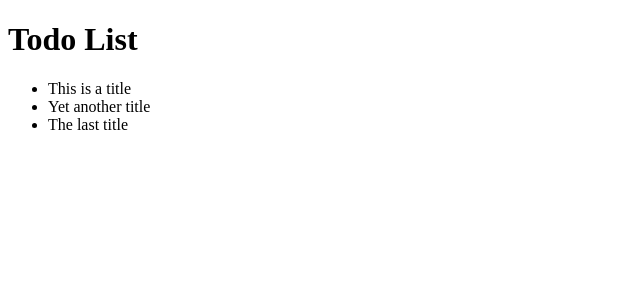
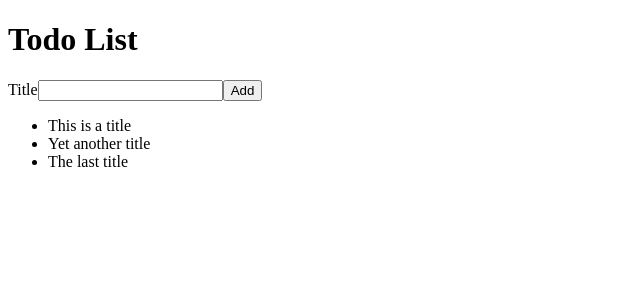
Before and after one commit to kmg37/react-todo, a React (Create React App) app: page / in a window 1280 px wide. Shown: the top 300 px of the page, without its empty margins (0-640 px from the left). Built offline with nearby package versions, Linux system fonts and the light colour scheme; the HTML template or start-up script is replaced by a standard one.

Commit message:
refactored App.js and added form component

```diff
--- /dev/null
+++ b/src/AddTodoForm.js
@@ -0,0 +1,13 @@
+import React from "react";
+
+function AddTodoForm() {
+  return (
+    <form>
+      <label htmlFor="todoTitle">Title</label>
+      <input id="todoTitle"></input>
+      <button type="submit">Add</button>
+    </form>
+  );
+}
+
+export default AddTodoForm;
--- a/src/App.js
+++ b/src/App.js
@@ -1,20 +1,13 @@
 import React from "react";
-
-const todoList = [
-  { title: "This is a title", id: 1 },
-  { title: "Yet another title", id: 2 },
-  { title: "The last title", id: 3 },
-];
+import TodoList from "./todoList";
+import AddTodoForm from "./AddTodoForm";
 
 function App() {
   return (
     <div>
       <h1>Todo List</h1>
-      <ul>
-        {todoList.map((item) => (
-          <li key={item.id}>{item.title}</li>
-        ))}
-      </ul>
+      <AddTodoForm />
+      <TodoList />
     </div>
   );
 }
--- /dev/null
+++ b/src/todoList.js
@@ -0,0 +1,19 @@
+import React from "react";
+
+const todoList = [
+  { title: "This is a title", id: 1 },
+  { title: "Yet another title", id: 2 },
+  { title: "The last title", id: 3 },
+];
+
+function TodoList() {
+  return (
+    <ul>
+      {todoList.map((item) => (
+        <li key={item.id}>{item.title}</li>
+      ))}
+    </ul>
+  );
+}
+
+export default TodoList;
```
